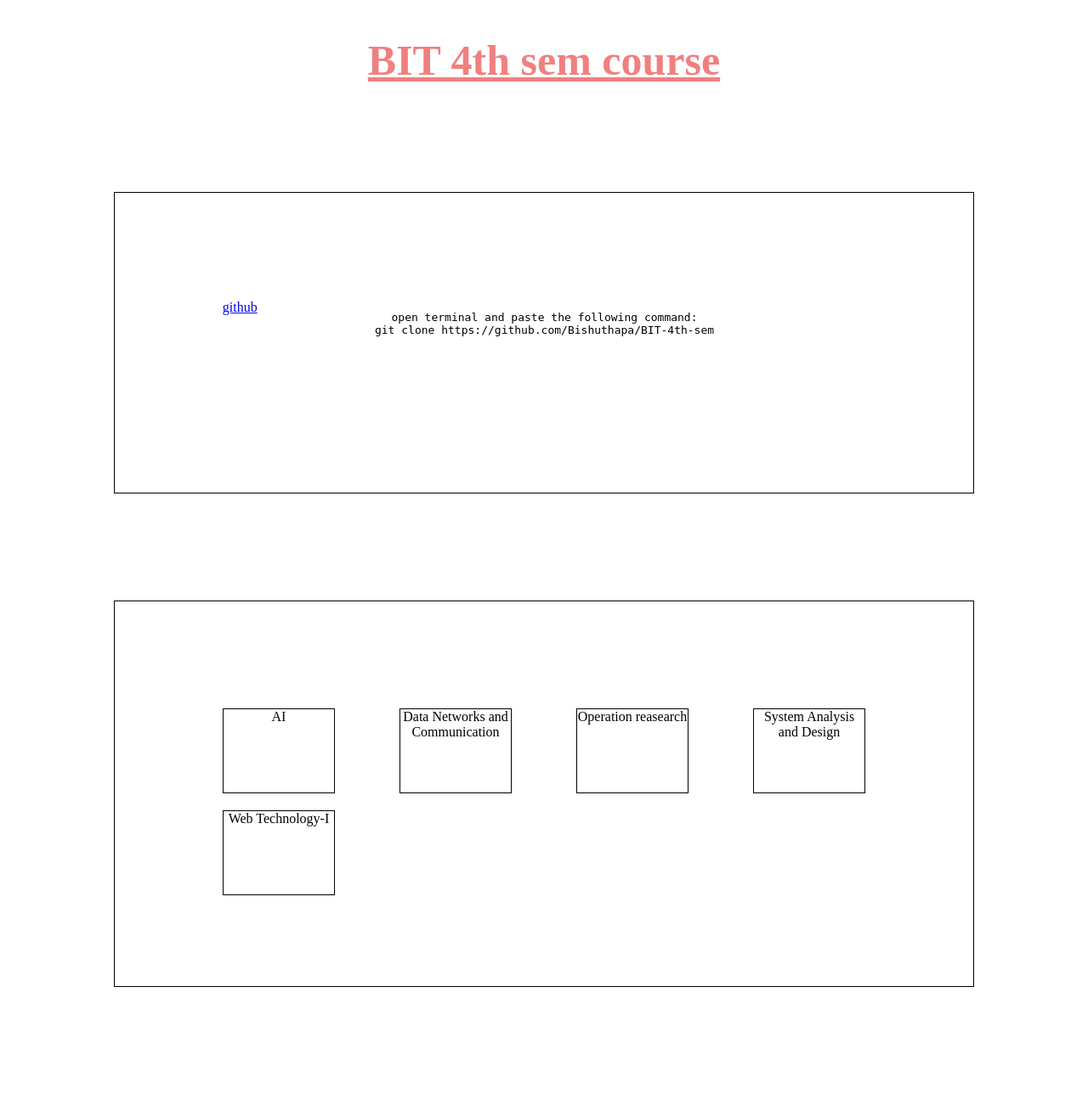
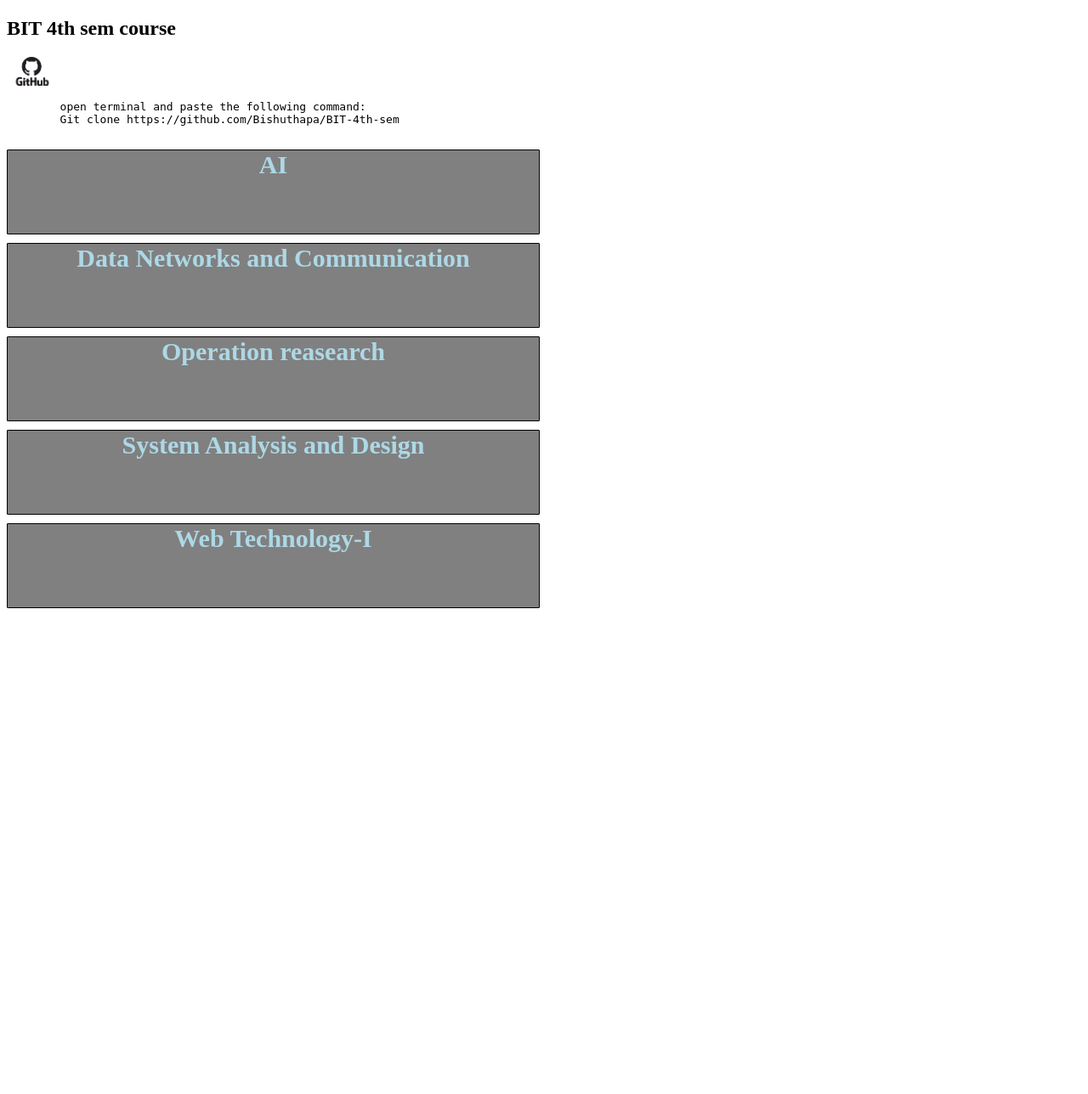
Before and after one commit to Bishuthapa/Super, a PHP site: page /course.html in a window 1280 px wide. Shown: the whole page at 85% size. After the commit the page ends 716 px from the top, so only its background shows below. Run offline with PHP 8.4, Linux system fonts and the light colour scheme.

Commit message:
initial commit

```diff
--- a/course.html
+++ b/course.html
@@ -8,11 +8,11 @@
 </head>
 <body>
     <h2 class="Course">BIT 4th sem course</h2>
-    <div class="container">
-    <a href="https://github.com/Bishuthapa/BIT-4th-sem">github</a>
-    <pre class ="course1">
+    <div class="container1">
+        <a href="https://github.com/Bishuthapa/BIT-4th-sem"><img src="image\GitHub-logo.jpg" alt="github" width="60px"></a>
+        <pre class="bibit">
         open terminal and paste the following command:
-        git clone https://github.com/Bishuthapa/BIT-4th-sem
+        Git clone https://github.com/Bishuthapa/BIT-4th-sem
     </pre>
     </div>
     <div class="container">
--- a/style1.css
+++ b/style1.css
@@ -1,27 +1,18 @@
-.Course{
-    text-align: center;
-    font-size: 50px;
-    font-weight: bold;
-    color:lightcoral;
-    text-decoration: underline;
-}
-
 .container{
     text-align: center;
     display:grid;
+    justify-content: center;
     grid-template-columns: repeat(4, 1fr);
-    grid-gap: 10%;
+    grid-gap: 10px;
     grid-auto-rows: minmax(100px, auto);
     cursor: pointer;
-    background-origin: padding-box;
-    border: 1px solid black;
-    margin:10%;
-    padding: 10%;
+    border-radius: 1px;
+
 }
 .container > div{
     border: 1px solid black;
+    border-radius: 1px;
 }
-
 .container > div:hover{
     background-color: aqua;
 }
@@ -32,3 +23,57 @@
 .container > div > p{
     text-align: center;
 }
+
+.course1{
+    text-align: center;
+    grid-column-start: 1;
+    grid-column-end: 3;
+    font-size: 30px;
+    font-weight: bold;
+    color: lightblue;
+    background-color: gray;
+}
+
+.course2{
+    text-align: center;
+    grid-column-start: 1;
+    grid-column-end: 3;
+    font-size: 30px;
+    font-weight: bold;
+    color: lightblue;
+    background-color: gray;
+
+}
+
+.course3{
+    text-align: center;
+    grid-column-start: 1;
+    grid-column-end: 3;
+    font-size: 30px;
+    font-weight: bold;
+    color: lightblue;
+    background-color: gray;
+
+}
+
+.course4{
+    text-align: center;
+    grid-column-start: 1;
+    grid-column-end: 3;
+    font-size: 30px;
+    font-weight: bold;
+    color: lightblue;
+    background-color: gray;
+
+}
+
+.course5{
+    text-align: center;
+    grid-column-start: 1;
+    grid-column-end: 3;
+    font-size: 30px;
+    font-weight: bold;
+    color: lightblue;
+    background-color: gray;
+
+}
```
